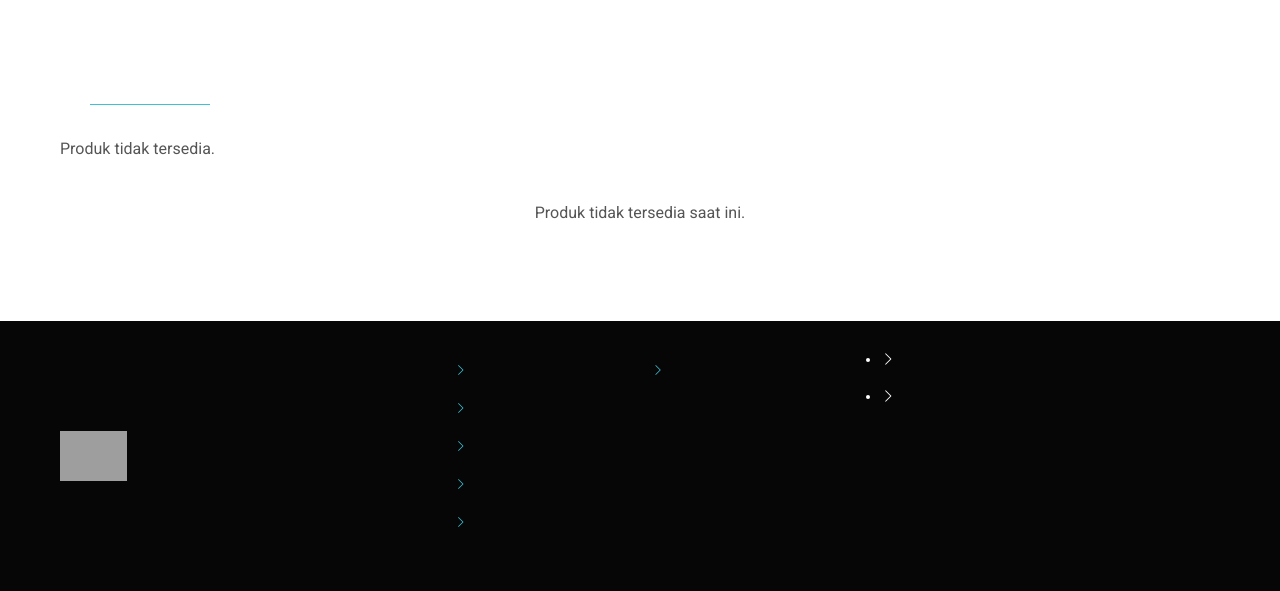
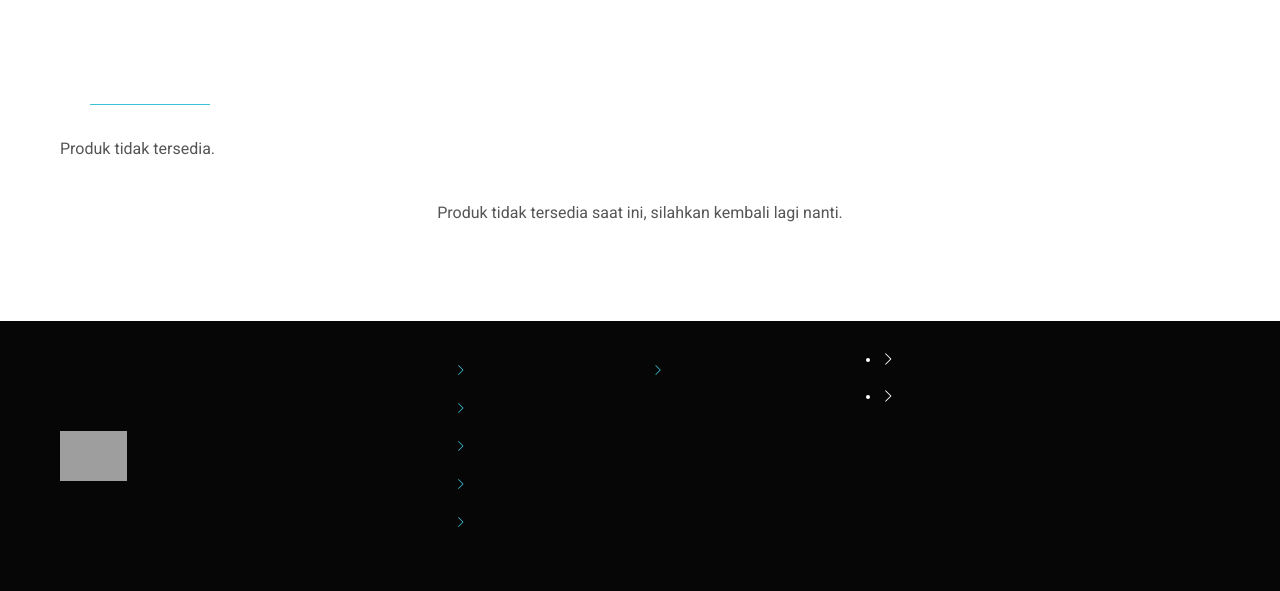
Before and after one commit to emesbe30/company_profile, a CodeIgniter 4 app: the page made by app/Views/product.php in a window 1280 px wide. Shown: the part 400-991 px from the top of the page. Run offline with PHP 8.4 and a stand-in for CodeIgniter, Linux system fonts and the light colour scheme; the template is opened without the code that fills it, so the values that code supplies are empty; some libraries are stand-ins or nearby versions; grey boxes are pictures that could not be loaded.

Commit message:
ubah kata

```diff
--- a/app/Views/product.php
+++ b/app/Views/product.php
@@ -70,7 +70,7 @@
                         </div>
                     <?php endforeach; ?>
                 <?php else : ?>
-                    <p class="text-center">Produk tidak tersedia saat ini.</p>
+                    <p class="text-center">Produk tidak tersedia saat ini, silahkan kembali lagi nanti.</p>
                 <?php endif; ?>
             </div>
         </div>
```
